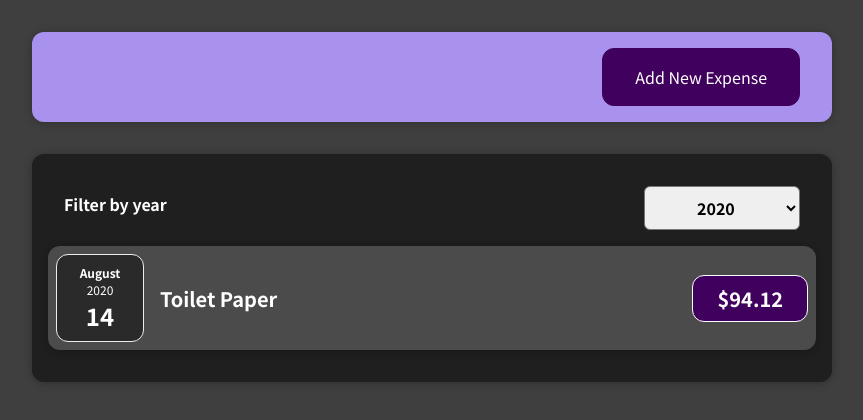
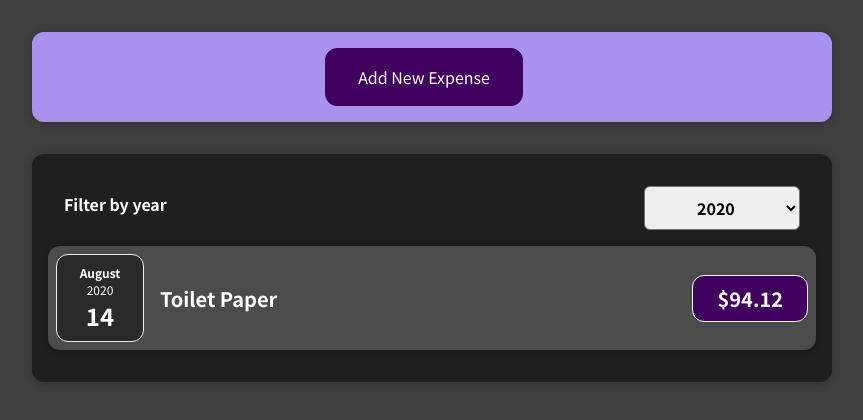
Before and after one commit to MZHoffman/react-complete-guide, a React (Create React App) app: page / in a window 1280 px wide. Shown: the top 420 px of the page, without its empty margins (208-1071 px from the left). Built offline with nearby package versions, Linux system fonts and the light colour scheme.

Commit message:
Simplification of Add expense button

```diff
--- a/src/components/NewExpense/ExpenseForm.js
+++ b/src/components/NewExpense/ExpenseForm.js
@@ -64,7 +64,7 @@ const ExpenseForm = (props) => {
           <button type='submit'>Add Expense</button>
         </div>
         <div className='new-expense__actions'>
-          <button onClick={() => props.changeVisibility(false)}>Cancel</button>
+          <button onClick={props.changeVisibility}>Cancel</button>
         </div>
       </div>
     </form>
--- a/src/components/NewExpense/ExpenseFormShow.js
+++ /dev/null
@@ -1,14 +0,0 @@
-import React from 'react'
-import './ExpenseForm.css'
-
-const ExpenseFormShow = (props) => {
-  return (
-    <div className='new-expense__actions'>
-      <button onClick={() => props.changeVisibility(true)}>
-        Add New Expense
-      </button>
-    </div>
-  )
-}
-
-export default ExpenseFormShow
--- a/src/components/NewExpense/NewExpense.js
+++ b/src/components/NewExpense/NewExpense.js
@@ -1,7 +1,6 @@
 import React, { useState } from 'react'
 import './NewExpense.css'
 import ExpenseForm from './ExpenseForm'
-import ExpenseFormShow from './ExpenseFormShow'
 
 const NewExpense = (props) => {
   const [visable, setVisable] = useState(false)
@@ -10,22 +9,20 @@ const NewExpense = (props) => {
     props.onAddExpanse(expenseData)
     setVisable(false)
   }
-  const showForm = (show) => {
-    setVisable(show)
-  }
-  if (visable) {
-    return (
-      <div className='new-expense'>
-        <ExpenseForm
-          changeVisibility={showForm}
-          onSaveExpenseData={saveExpenseDataHandler}
-        />
-      </div>
-    )
+  const hideForm = () => {
+    setVisable(false)
   }
   return (
     <div className='new-expense'>
-      <ExpenseFormShow changeVisibility={showForm} />
+      {!visable && (
+        <button onClick={() => setVisable(true)}>Add New Expense</button>
+      )}
+      {visable && (
+        <ExpenseForm
+          changeVisibility={hideForm}
+          onSaveExpenseData={saveExpenseDataHandler}
+        />
+      )}
     </div>
   )
 }
```
